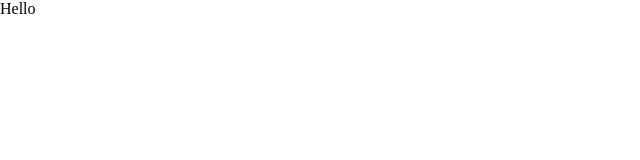
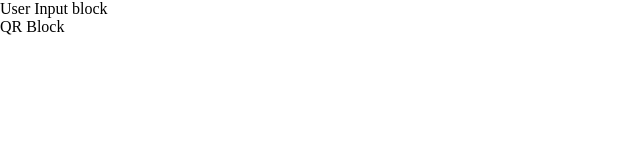
Before and after one commit to yurirodnov/qreatore, a React (Vite) app: page / in a window 1280 px wide. Shown: the top 160 px of the page, without its empty margins (0-640 px from the left). Built offline with nearby package versions, Linux system fonts and the light colour scheme.

Commit message:
add layout

```diff
--- a/src/App.tsx
+++ b/src/App.tsx
@@ -1,9 +1,16 @@
+import { Header } from "./components/header/Header";
+import { Main } from "./components/main/Main";
+import { Footer } from "./components/footer/Footer";
 import "./App.css";
 
 function App() {
   return (
     <>
-      <div>Hello</div>
+      <div className="appWrapper">
+        <Header />
+        <Main />
+        <Footer />
+      </div>
     </>
   );
 }
--- a/src/components/footer/Footer.tsx
+++ b/src/components/footer/Footer.tsx
@@ -0,0 +1,3 @@
+export const Footer = () => {
+  return <footer></footer>;
+};
--- a/src/components/header/Header.tsx
+++ b/src/components/header/Header.tsx
@@ -0,0 +1,3 @@
+export const Header = () => {
+  return <header></header>;
+};
--- a/src/components/info-form/InfoForm.tsx
+++ b/src/components/info-form/InfoForm.tsx
@@ -0,0 +1,3 @@
+export const InfoForm = () => {
+  return <div>User Input block</div>;
+};
--- a/src/components/main/Main.tsx
+++ b/src/components/main/Main.tsx
@@ -0,0 +1,11 @@
+import { InfoForm } from "../info-form/InfoForm";
+import { Qr } from "../qr/Qr";
+
+export const Main = () => {
+  return (
+    <main>
+      <InfoForm />
+      <Qr />
+    </main>
+  );
+};
--- a/src/components/qr/Qr.tsx
+++ b/src/components/qr/Qr.tsx
@@ -0,0 +1,3 @@
+export const Qr = () => {
+  return <div>QR Block</div>;
+};
```
